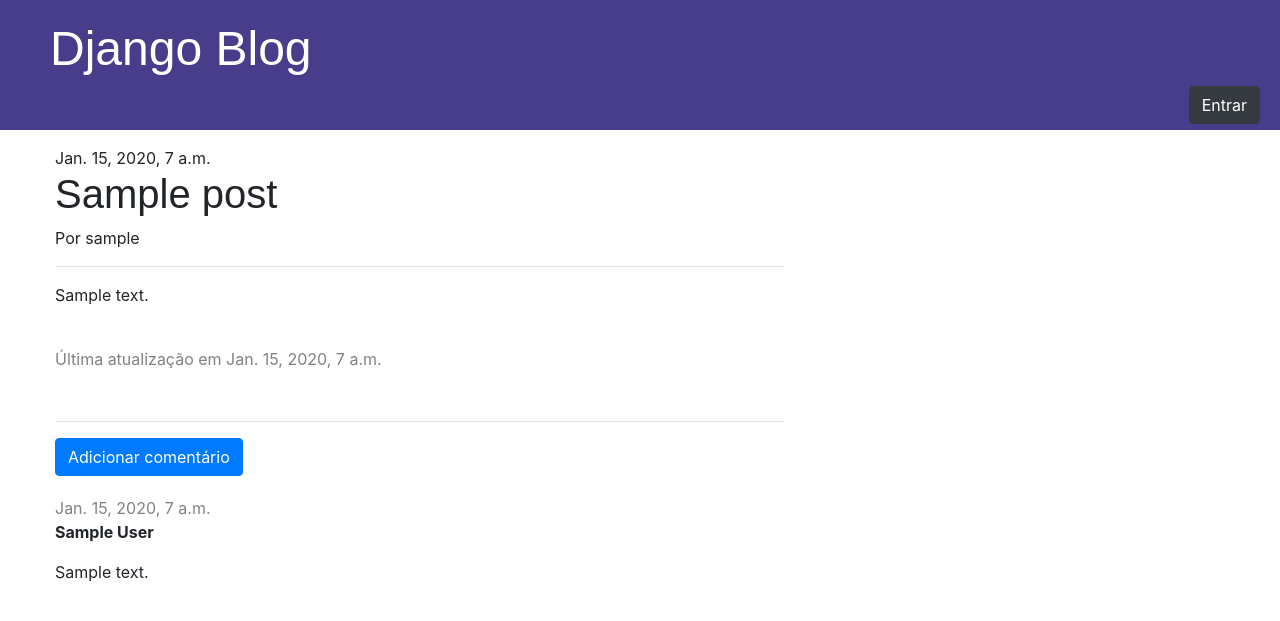
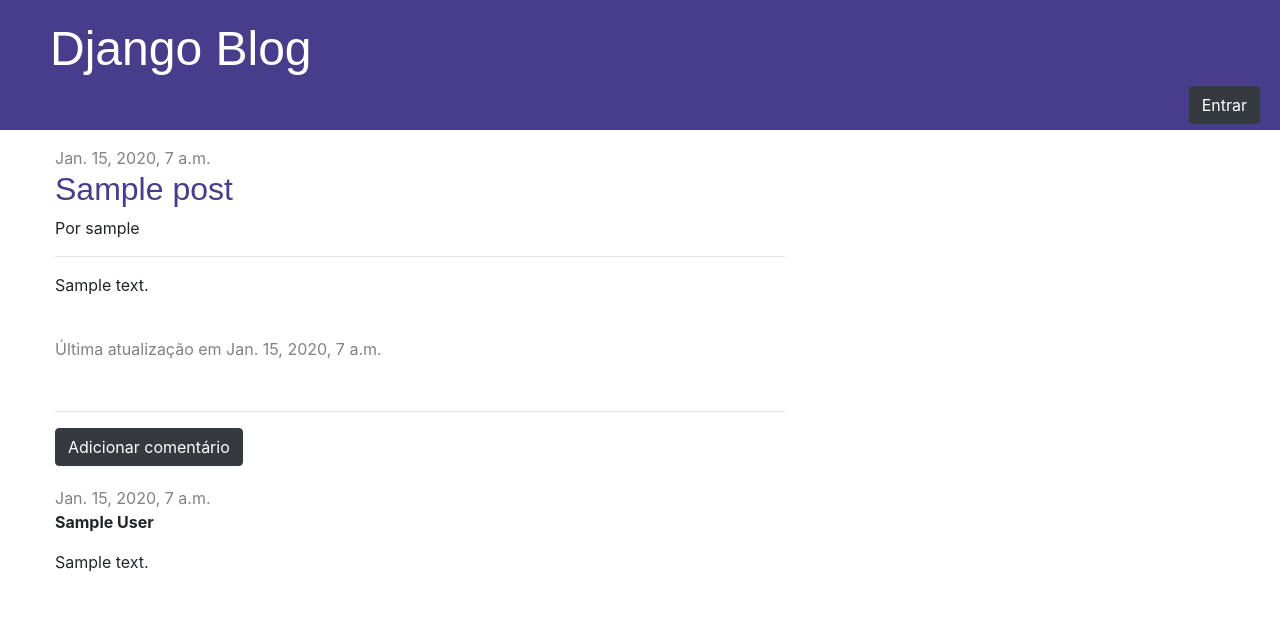
Before and after one commit to reno/django-blog, a Django app: page /post/1/ in a window 1280 px wide. Shown: the top 621 px of the page. Run offline with Django 3.2, Linux system fonts and the light colour scheme; tables that the repository leaves empty hold one stand-in row (values such as "Sample post"); some libraries are stand-ins or nearby versions; some web fonts are replaced.

Commit message:
Atualizando botões

```diff
--- a/core/templates/core/post_detail.html
+++ b/core/templates/core/post_detail.html
@@ -2,12 +2,14 @@
 
 {% block content %}
     <div class="post">
-        {{ post.created_at }}
+        <div class="dimmed">
+            {{ post.created_at }}
         {% if user.is_authenticated %}
     		<a class="btn" href="{% url 'post_edit' pk=post.pk %}" id="edit"><span class="fas fa-edit"></span></a>
 		    <a class="btn" href="{% url 'post_remove' pk=post.pk %}" id="delete"><span class="fas fa-trash"></span></a>
         {% endif %}
-        <h1>{{ post.title }}</h1>
+        </div>
+        <h2>{{ post.title }}</h2>
         <p>Por {{ post.author }}</p>
         <hr>
         <p>{{ post.text|linebreaksbr }}</p>
@@ -17,7 +19,7 @@
         </div>
     </div>
     <hr>
-    <a class="btn btn-primary" href="{% url 'add_comment_to_post' pk=post.pk %}" id="add_comment">Adicionar comentário</a>
+    <a class="btn btn-dark" href="{% url 'add_comment_to_post' pk=post.pk %}" id="add_comment">Adicionar comentário</a>
     {% for comment in post.comments.all %}
         {% if user.is_authenticated or comment.approved %}
         <div class="comment">
```
